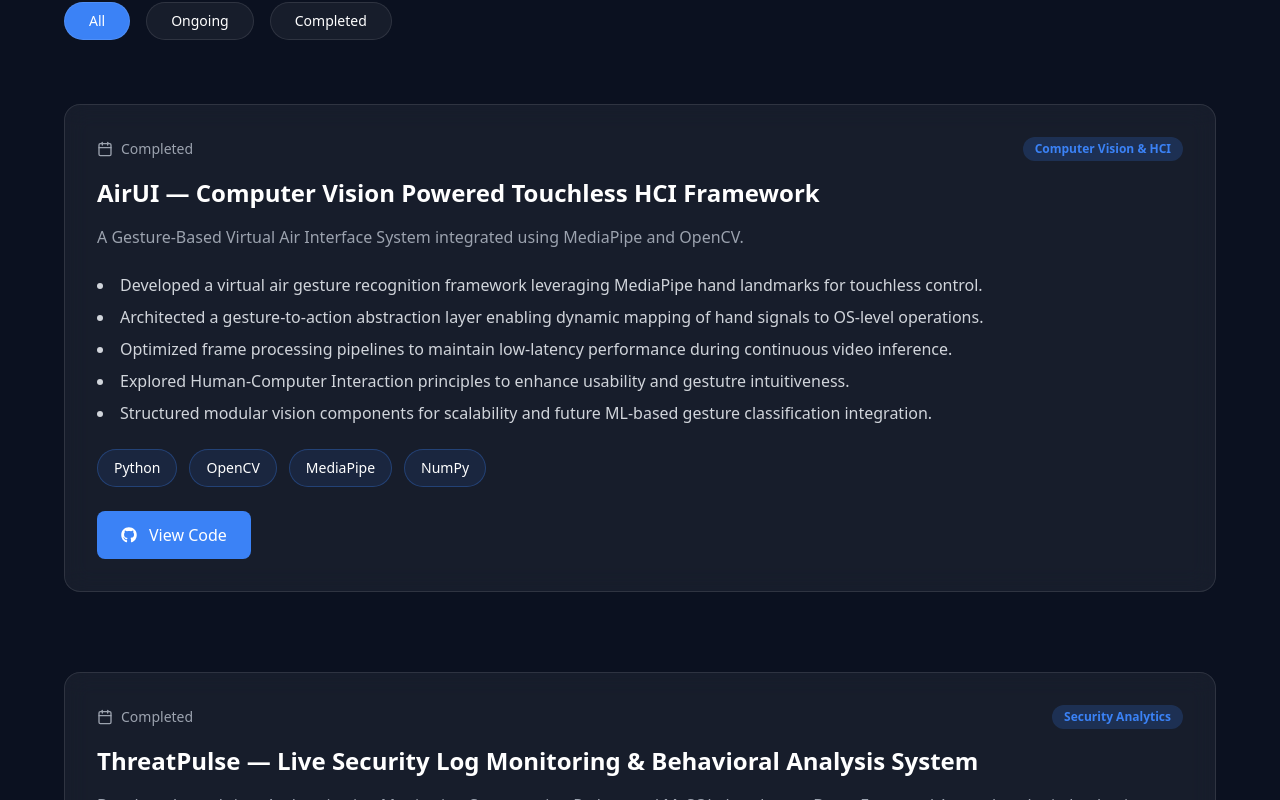
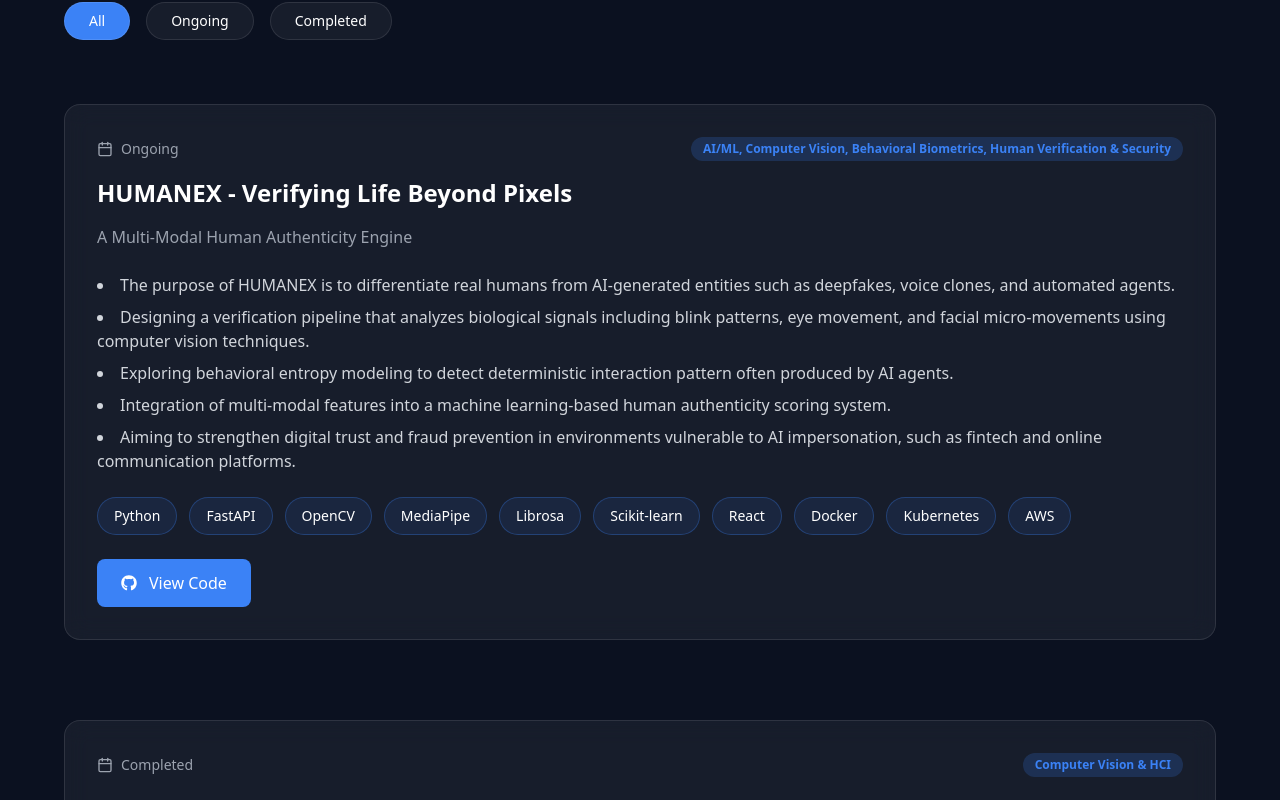
Before and after one commit to anushka583/Anushka-Portfolio, a React (Vite) app: page / in a window 1280 px wide. Shown: the part 4020-4820 px from the top of the page. Built offline with nearby package versions, Linux system fonts and the light colour scheme.

Commit message:
Added a new project

```diff
--- a/src/components/Projects.jsx
+++ b/src/components/Projects.jsx
@@ -10,7 +10,24 @@ function Projects() {
   const projects = [
     {
       id: 1,
-      title: "AirUI — Computer Vision Powered Touchless HCI Framework",
+      title: "HUMANEX - Verifying Life Beyond Pixels",
+      status: "Ongoing",
+      category: "AI/ML, Computer Vision, Behavioral Biometrics, Human Verification & Security",
+      description:
+        "A Multi-Modal Human Authenticity Engine",
+      bullets: [
+        "The purpose of HUMANEX is to differentiate real humans from AI-generated entities such as deepfakes, voice clones, and automated agents.",
+        "Designing a verification pipeline that analyzes biological signals including blink patterns, eye movement, and facial micro-movements using computer vision techniques.",
+        "Exploring behavioral entropy modeling to detect deterministic interaction pattern often produced by AI agents.",
+        "Integration of multi-modal features into a machine learning-based human authenticity scoring system.",
+        "Aiming to strengthen digital trust and fraud prevention in environments vulnerable to AI impersonation, such as fintech and online communication platforms.",
+      ],
+      tech: ["Python", "FastAPI", "OpenCV", "MediaPipe", "Librosa", "Scikit-learn", "React", "Docker", "Kubernetes", "AWS"],
+      github: "https://github.com/anushka583/HUMANEX",
+    },
+    {
+      id: 2,
+      title: "AirUI — Computer Vision Powered Touchless Human-Computer Interaction Framework",
       status: "Completed",
       category: "Computer Vision & HCI",
       description:
@@ -22,11 +39,11 @@ function Projects() {
         "Explored Human-Computer Interaction principles to enhance usability and gestutre intuitiveness.",
         "Structured modular vision components for scalability and future ML-based gesture classification integration.",
       ],
-      tech: ["Python", "OpenCV", "MediaPipe", "NumPy"],
+      tech: ["Python", "OpenCV", "MediaPipe", "NumPy", "PyAutoGUI", "PyQt5"],
       github: "https://github.com/anushka583/gestured-based-virtual-interface",
     },
     {
-      id: 2,
+      id: 3,
       title: "ThreatPulse — Live Security Log Monitoring & Behavioral Analysis System",
       status: "Completed",
       category: "Security Analytics",
```
